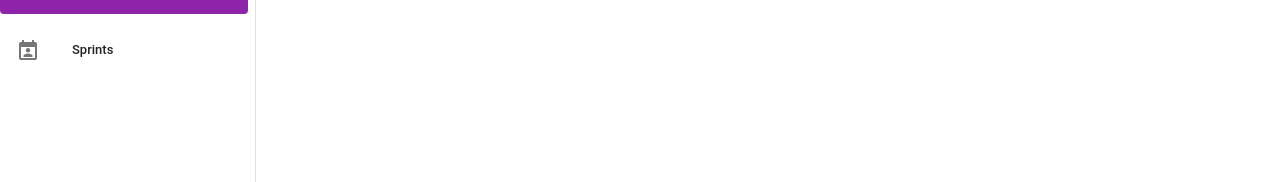
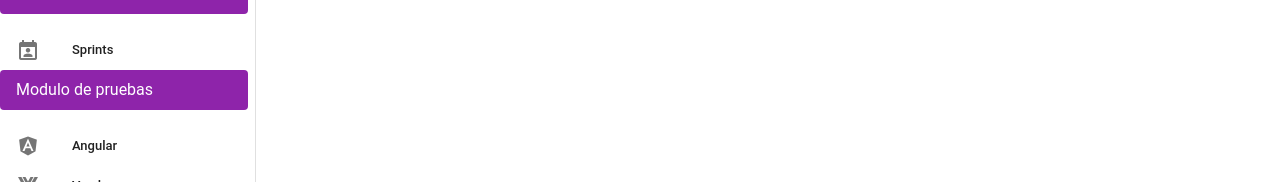
Before and after one commit to carlosdizx/inventas-mercamejor, a Vue app: page / in a window 1280 px wide. Shown: the part 618-800 px from the top of the page. Built offline with nearby package versions, Linux system fonts and the light colour scheme; no server answers; a small style sheet from the web is missing.

Commit message:
Esta vez si quedo bien lo prometo XD

```diff
--- a/src/components/dashboard/NavDrawer.vue
+++ b/src/components/dashboard/NavDrawer.vue
@@ -1,5 +1,5 @@
 <template>
-  <v-navigation-drawer v-model="nav" fixed app>
+  <v-navigation-drawer v-model="nav" relative app>
     <v-list shaped dense>
       <v-list-item-group>
         <ListadoFunciones v-on:item="cambiarItem($event)" />
--- a/src/generals/funcionalidades.ts
+++ b/src/generals/funcionalidades.ts
@@ -44,4 +44,39 @@ export const FUNCIONES: any[] = [
     icono: "mdi-calendar-account",
     titulo: "Sprints",
   },
+  {
+    tipo: 1,
+    titulo: "Modulo de pruebas",
+    color: "purple darken-1",
+  },
+  {
+    id: 11,
+    tipo: 2,
+    icono: "mdi-angular",
+    titulo: "Angular",
+  },
+  {
+    id: 12,
+    tipo: 2,
+    icono: "mdi-vuejs",
+    titulo: "Vue le gana",
+  },
+  {
+    id: 12,
+    tipo: 2,
+    icono: "mdi-react",
+    titulo: "Solo React",
+  },
+  {
+    id: 12,
+    tipo: 2,
+    icono: "mdi-bootstrap",
+    titulo: "Gaystrap",
+  },
+  {
+    id: 13,
+    tipo: 2,
+    icono: "mdi-vuetify",
+    titulo: "Gaytify",
+  },
 ];
```
